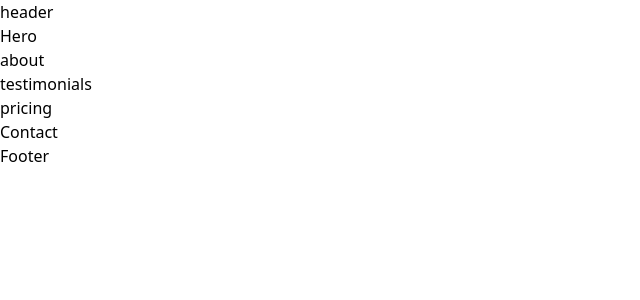
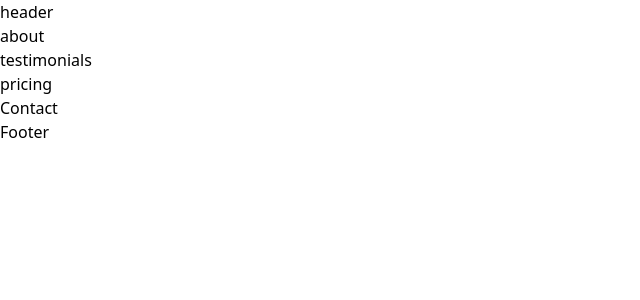
Before and after one commit to LincolinAngaya/LinkAgency, a React (Vite) app in the folder linkagency/: page / in a window 1280 px wide. Shown: the top 300 px of the page, without its empty margins (0-640 px from the left). Built offline with nearby package versions, Linux system fonts and the light colour scheme.

Commit message:
done styling the section of the hero

```diff
--- a/linkagency/src/Section/Hero.jsx
+++ b/linkagency/src/Section/Hero.jsx
@@ -1,8 +1,9 @@
 import React from 'react'
-
+import heroImg from '../assets/images/heroImg.png'
 function Hero() {
   return (
-    <div>Hero</div>
+   <section className='flex flex-col lg:flrx-row justify-between items-center gap-4 w-full bg-slate-100 h-auto lg:h-screen'>
+   </section>
   )
 }
 
```
